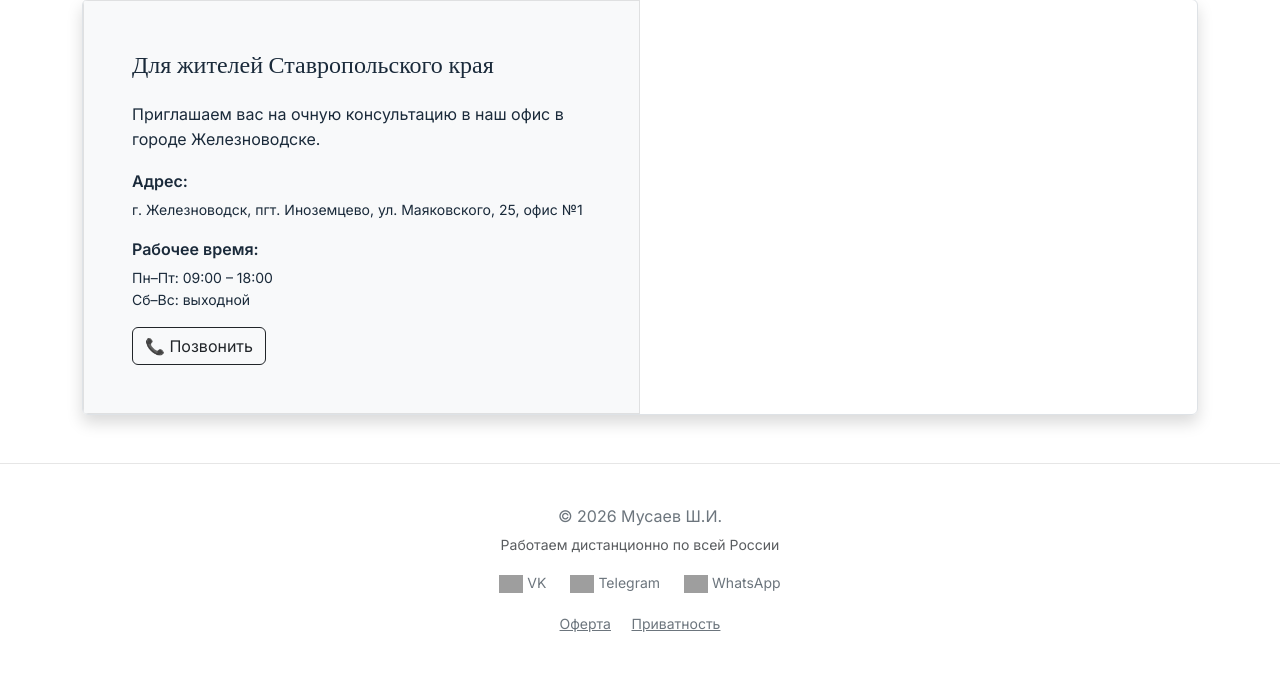
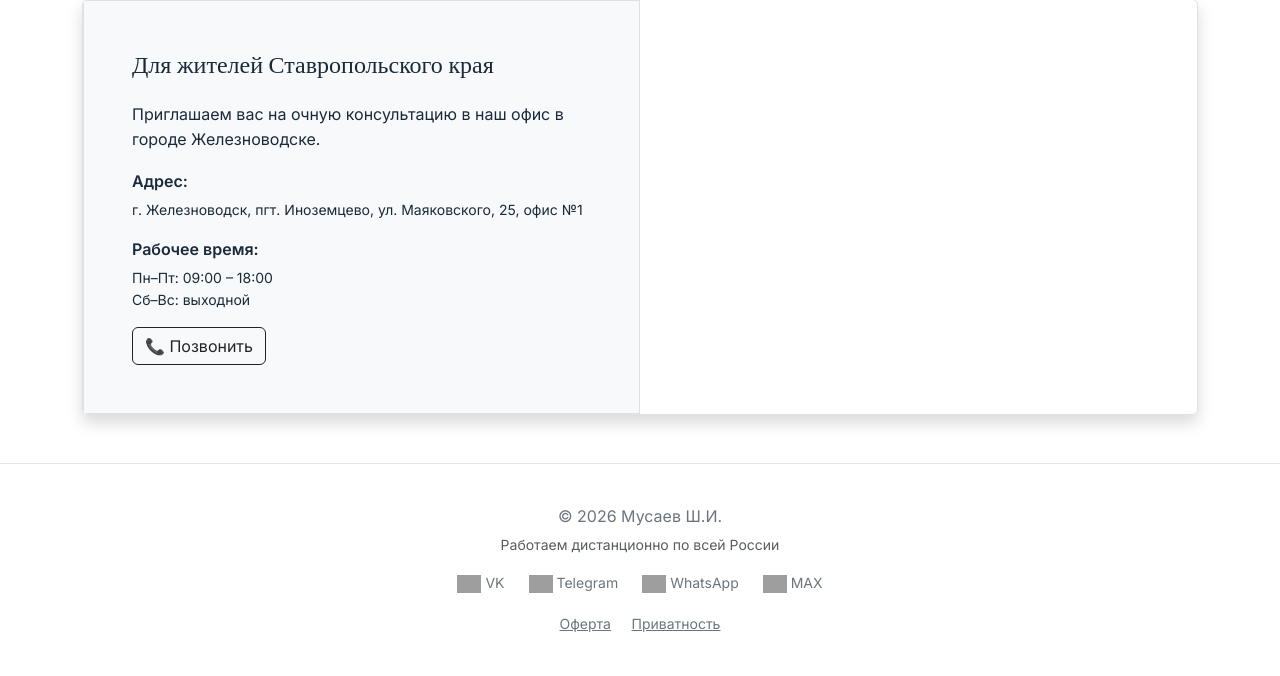
Before and after one commit to mus-shi/bankruptcy, a Flask app: page / in a window 1280 px wide. Shown: the part 995-1671 px from the top of the page. Run offline with Flask 3, Linux system fonts and the light colour scheme; some libraries are stand-ins or nearby versions; grey boxes are pictures that could not be loaded.

Commit message:
Update index.html

```diff
--- a/templates/index.html
+++ b/templates/index.html
@@ -124,6 +124,9 @@
                 <a href="https://wa.me/79991234567" target="_blank" class="social-link">
                     <img src="https://img.icons8.com/color/32/whatsapp--v1.png" width="24" alt="WhatsApp"> WhatsApp
                 </a>
+                <a href="https://max.messenger/your_max" target="_blank" class="social-link">
+                    <img src="https://img.icons8.com/color/32/max-messenger.png" width="24" alt="MAX"> MAX
+                </a>
             </div>
             <a href="/offer" class="small mx-2">Оферта</a>
             <a href="/privacy" class="small mx-2">Приватность</a>
```
